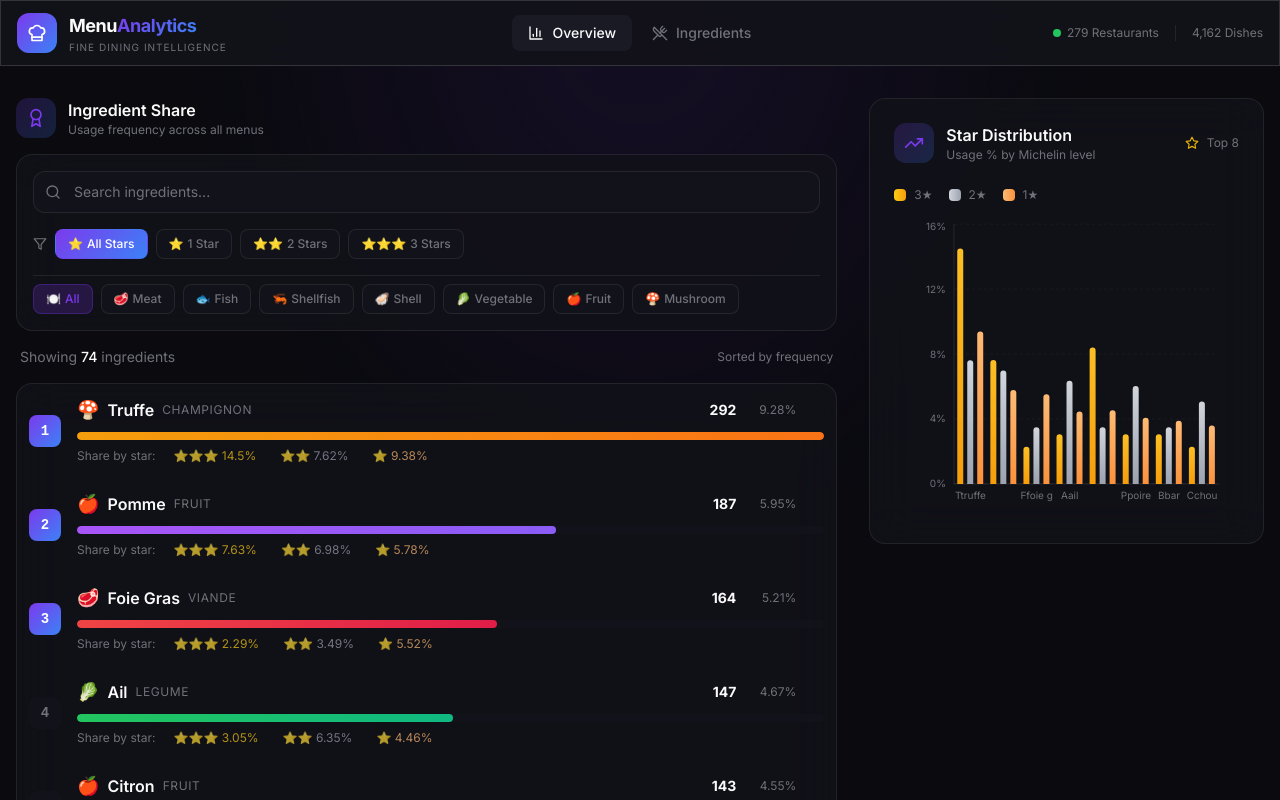
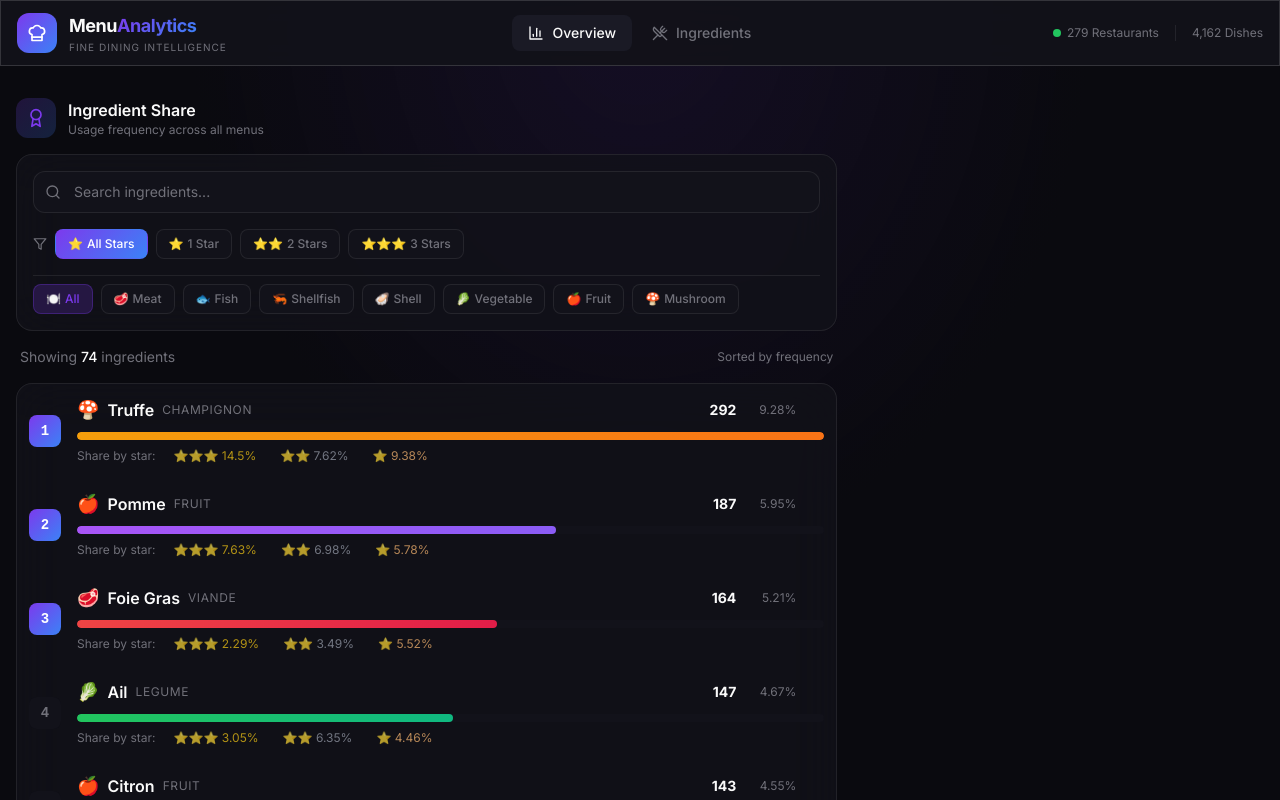
Before and after one commit to francois1791/table, a Next.js app: page / in a window 1280 px wide. Shown: the top 800 px of the page. Built offline with nearby package versions, Linux system fonts and the light colour scheme.

Commit message:
Remove Star Distribution chart from right column

```diff
--- a/src/app/page.tsx
+++ b/src/app/page.tsx
@@ -3,7 +3,6 @@
 import { useState } from "react";
 import { Award } from "lucide-react";
 import { ShareList } from "@/components/dashboard/ShareList";
-import { TrendChart } from "@/components/dashboard/TrendChart";
 import ingredientsDataRaw from "@/data/ingredients.json";
 import { CategoryFilter, StarFilter, Ingredient } from "@/lib/types";
 
@@ -18,8 +17,9 @@ export default function OverviewPage() {
     <div className="container mx-auto px-4 py-8 space-y-8">
       {/* Main Content Grid */}
       <div className="grid lg:grid-cols-3 gap-8">
-        {/* Ingredient Share List */}
+        {/* Left Column - Ingredient Share */}
         <div className="lg:col-span-2 space-y-4">
+          {/* Ingredient Share Header */}
           <div className="flex items-center justify-between">
             <div className="flex items-center gap-3">
               <div className="w-10 h-10 rounded-xl bg-gradient-accent-soft flex items-center justify-center">
@@ -37,6 +37,7 @@ export default function OverviewPage() {
             </div>
           </div>
 
+          {/* Share List */}
           <ShareList
             ingredients={ingredients}
             searchQuery={searchQuery}
@@ -48,9 +49,9 @@ export default function OverviewPage() {
           />
         </div>
 
-        {/* Right Column - Only TrendChart */}
-        <div className="space-y-6">
-          <TrendChart ingredients={ingredients} />
+        {/* Right Column - Empty */}
+        <div className="hidden lg:block">
+          {/* Space for future content */}
         </div>
       </div>
     </div>
```
